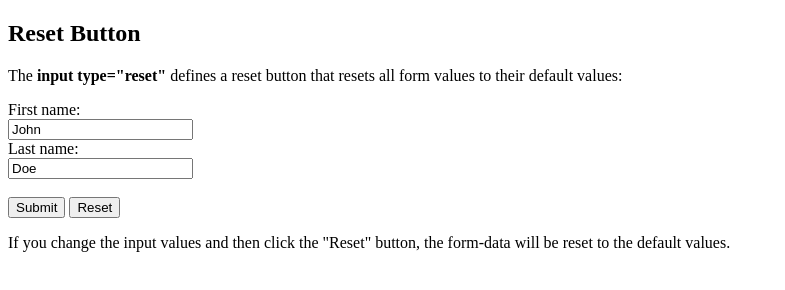
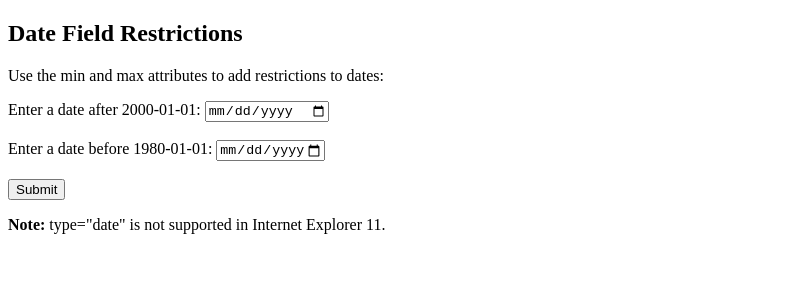
Before and after one commit to 42988671037/42988671037.github.io, a plain HTML site: page index2.html in a window 1280 px wide. Shown: the whole page, without its empty margins (0-785 px from the left). Drawn offline with Linux system fonts and the light colour scheme.

Commit message:
Update index2.html

```diff
--- a/index2.html
+++ b/index2.html
@@ -2,20 +2,21 @@
 <html>
 <body>
 
-<h2>Reset Button</h2>
+<h2>Date Field Restrictions</h2>
 
-<p>The <strong>input type="reset"</strong> defines a reset button that resets all form values to their default values:</p>
+<p>Use the min and max attributes to add restrictions to dates:</p>
 
-<form action="">
-  <label for="fname">First name:</label><br>
-  <input type="text" id="fname" name="fname" value="John"><br>
-  <label for="lname">Last name:</label><br>
-  <input type="text" id="lname" name="lname" value="Doe"><br><br>
+<form action="/action_page.php">
+  <label for="datemin">Enter a date after 2000-01-01:</label>
+  <input type="date" id="datemin" name="datemin" min="2000-01-02"><br><br>
+
+  <label for="datemax">Enter a date before 1980-01-01:</label>
+  <input type="date" id="datemax" name="datemax" max="1979-12-31"><br><br>
+
   <input type="submit" value="Submit">
-  <input type="reset" value="Reset">
 </form>
 
-<p>If you change the input values and then click the "Reset" button, the form-data will be reset to the default values.</p>
+<p><strong>Note:</strong> type="date" is not supported in Internet Explorer 11.</p>
 
 </body>
 </html>
```
